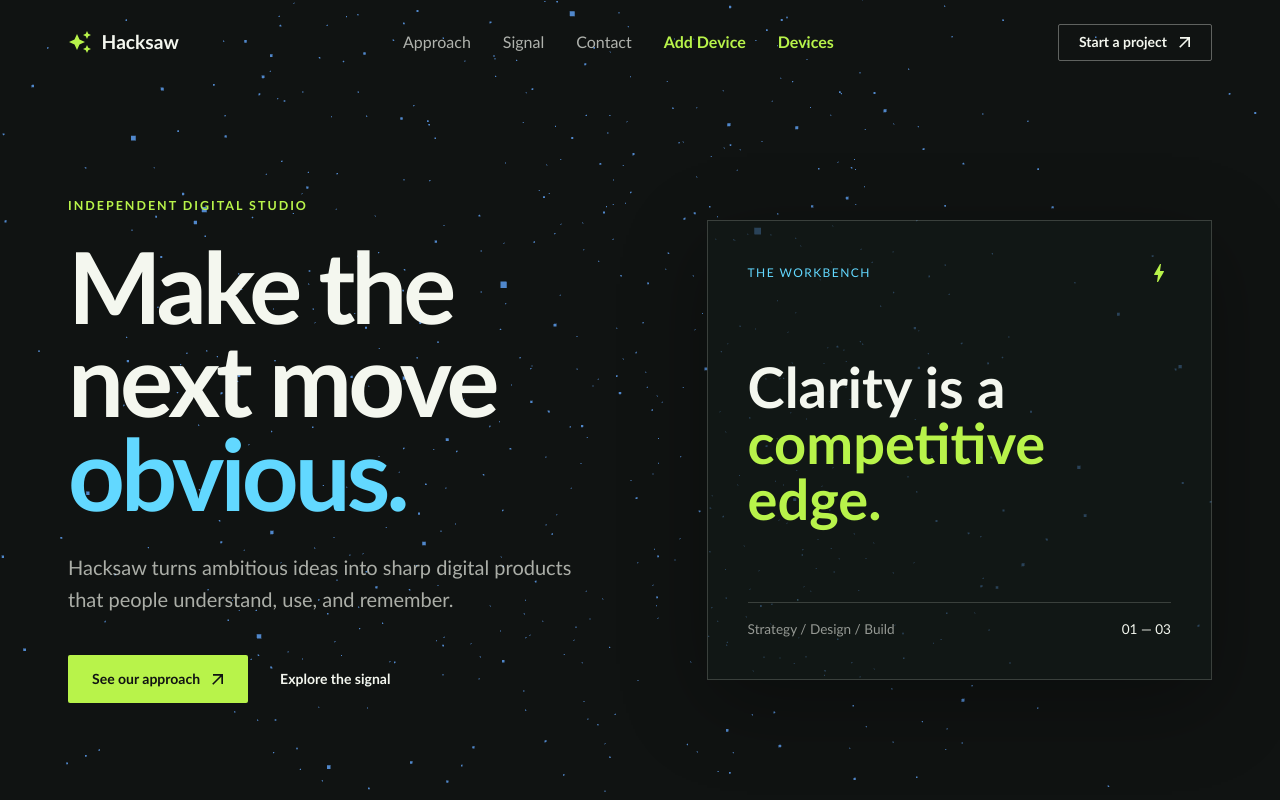
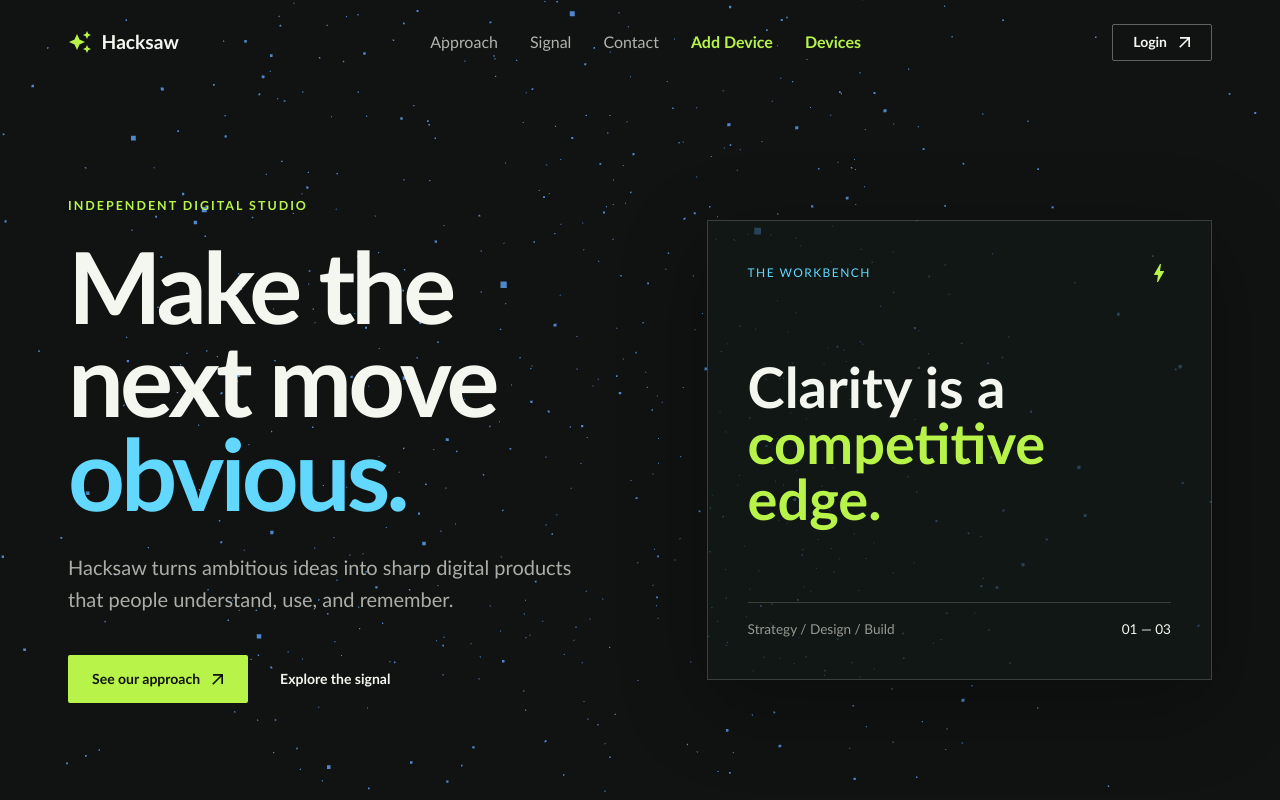
Before and after one commit to hacksawrazor/devices, a React (Vite) app: page / in a window 1280 px wide. Shown: the top 800 px of the page. Built offline with nearby package versions, Linux system fonts and the light colour scheme; no server answers.

Commit message:
feat: add URL configuration and refactor API calls in components

```diff
--- a/src/App.tsx
+++ b/src/App.tsx
@@ -1,10 +1,12 @@
 import { ThemeProvider, createTheme, CssBaseline, Box, Typography, Button, Link } from '@mui/material';
 import { AutoAwesome, ArrowOutward } from '@mui/icons-material';
 import { Routes, Route, Link as RouterLink } from 'react-router-dom';
+import { useEffect, useState } from 'react';
 import ThreeBackground from './components/ThreeBackground';
 import HomePage from './pages/HomePage';
 import AddDevicePage from './pages/AddDevicePage';
 import DevicesPage from './pages/DevicesPage';
+import { urls } from './config/urls';
 
 const theme = createTheme({
   palette: {
@@ -45,6 +47,21 @@ const theme = createTheme({
 });
 
 export default function App() {
+  const [isAuthenticated, setIsAuthenticated] = useState(false);
+
+  useEffect(() => {
+    let active = true;
+    fetch(urls.userInfo, { credentials: 'include' })
+      .then((response) => response.ok ? response.json() : null)
+      .then((userInfo: { user?: string; email?: string } | null) => {
+        if (active) setIsAuthenticated(Boolean(userInfo?.user || userInfo?.email));
+      })
+      .catch(() => {
+        if (active) setIsAuthenticated(false);
+      });
+    return () => { active = false; };
+  }, []);
+
   return (
     <ThemeProvider theme={theme}>
       <CssBaseline />
@@ -63,7 +80,7 @@ export default function App() {
               <RouterLink to="/add-device" style={{ color: '#b8f34a', textDecoration: 'none', fontWeight: 600 }}>Add Device</RouterLink>
               <RouterLink to="/devices" style={{ color: '#b8f34a', textDecoration: 'none', fontWeight: 600 }}>Devices</RouterLink>
             </Box>
-            <Button component={RouterLink} to="/add-device" variant="outlined" endIcon={<ArrowOutward />} sx={{ borderColor: 'rgba(244,247,239,.35)', color: '#f4f7ef', px: 2.5 }}>Start a project</Button>
+            <Button href={isAuthenticated ? urls.logout : urls.login} variant="outlined" endIcon={<ArrowOutward />} sx={{ borderColor: 'rgba(244,247,239,.35)', color: '#f4f7ef', px: 2.5 }}>{isAuthenticated ? 'Logout' : 'Login'}</Button>
           </Box>
 
           <Box component="main">
--- a/src/components/AddDeviceForm.tsx
+++ b/src/components/AddDeviceForm.tsx
@@ -114,7 +114,7 @@ export default function AddDeviceForm({ onCreated }: AddDeviceFormProps) {
 
     try {
 
-      const response = await fetch('https://apis.hacksaw.in/devices/api/devices', {
+      const response = await fetch(urls.devicesApi, {
         method: 'POST',
         credentials: 'include',
         headers: {
@@ -276,3 +276,4 @@ export default function AddDeviceForm({ onCreated }: AddDeviceFormProps) {
     </Card>
   );
 }
+import { urls } from '../config/urls';
--- /dev/null
+++ b/src/config/urls.ts
@@ -0,0 +1,9 @@
+const ssoBaseUrl = 'https://sso.hacksaw.in';
+
+export const urls = {
+  devicesApi: 'https://apis.hacksaw.in/devices/api/devices',
+  userInfo: `${ssoBaseUrl}/oauth2/userinfo`,
+  login: `${ssoBaseUrl}/oauth2/sign_in`,
+  logout: `${ssoBaseUrl}/oauth2/sign_out`,
+  contactEmail: 'mailto:supp@hacksaw.in',
+} as const;
--- a/src/pages/DevicesPage.tsx
+++ b/src/pages/DevicesPage.tsx
@@ -15,6 +15,7 @@ import {
 } from '@mui/material';
 import { Add, Close, DevicesOther, Refresh } from '@mui/icons-material';
 import AddDeviceForm from '../components/AddDeviceForm';
+import { urls } from '../config/urls';
 
 interface Device {
   deviceId: string;
@@ -24,8 +25,6 @@ interface Device {
   willReportState: boolean;
   meta?: { state?: { on?: boolean }; [key: string]: unknown };
 }
-
-const DEVICES_API_URL = 'https://apis.hacksaw.in/devices/api/devices';
 
 export default function DevicesPage() {
   const [devices, setDevices] = useState<Device[]>([]);
@@ -37,7 +36,7 @@ export default function DevicesPage() {
     setLoading(true);
     setError('');
     try {
-      const response = await fetch(DEVICES_API_URL, { credentials: 'include' });
+      const response = await fetch(urls.devicesApi, { credentials: 'include' });
       const data = await response.json();
       if (!response.ok) throw new Error(data.error || `HTTP ${response.status}`);
       if (!Array.isArray(data)) throw new Error('Unexpected response from the devices API');
--- a/src/pages/HomePage.tsx
+++ b/src/pages/HomePage.tsx
@@ -11,6 +11,7 @@ import {
   Insights,
   Tune,
 } from '@mui/icons-material';
+import { urls } from '../config/urls';
 
 export default function HomePage() {
   return (
@@ -63,7 +64,7 @@ export default function HomePage() {
       <Box id="contact" sx={{ bgcolor: '#b8f34a', color: '#101312', px: { xs: 3, md: 6 }, py: { xs: 9, md: 13 } }}>
         <Box sx={{ maxWidth: 1240, mx: 'auto', display: 'flex', flexDirection: { xs: 'column', md: 'row' }, justifyContent: 'space-between', alignItems: { xs: 'start', md: 'end' }, gap: 5 }}>
           <Typography variant="h3" sx={{ fontSize: { xs: '2.6rem', md: '4.5rem' }, maxWidth: 700 }}>Have a sharp idea? Let’s make it real.</Typography>
-          <Button href="mailto:supp@hacksaw.in" variant="contained" endIcon={<ArrowOutward />} sx={{ bgcolor: '#101312', color: '#f4f7ef', px: 3, py: 1.5, whiteSpace: 'nowrap' }}>hello@hacksaw.studio</Button>
+          <Button href={urls.contactEmail} variant="contained" endIcon={<ArrowOutward />} sx={{ bgcolor: '#101312', color: '#f4f7ef', px: 3, py: 1.5, whiteSpace: 'nowrap' }}>hello@hacksaw.studio</Button>
         </Box>
       </Box>
     </>
```
